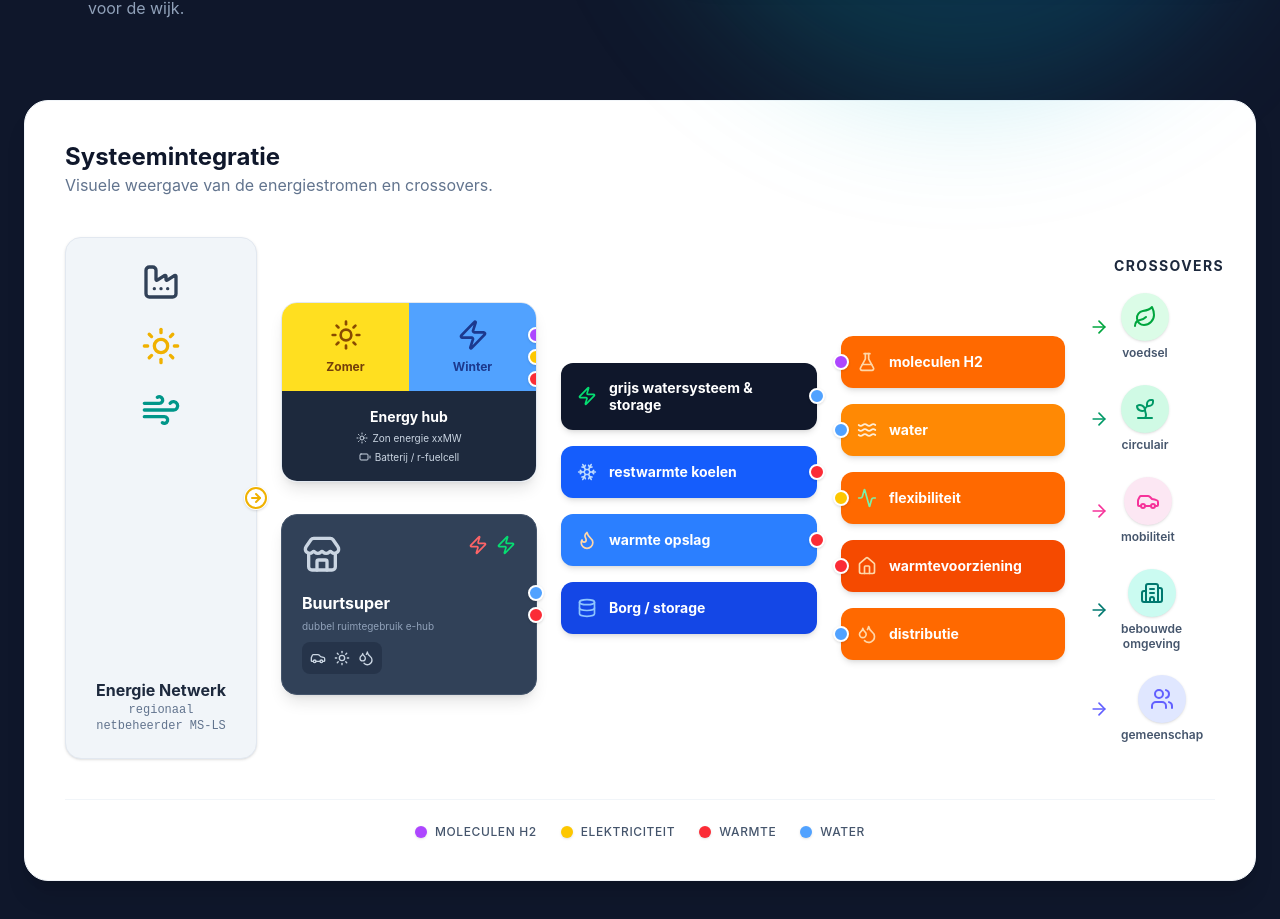
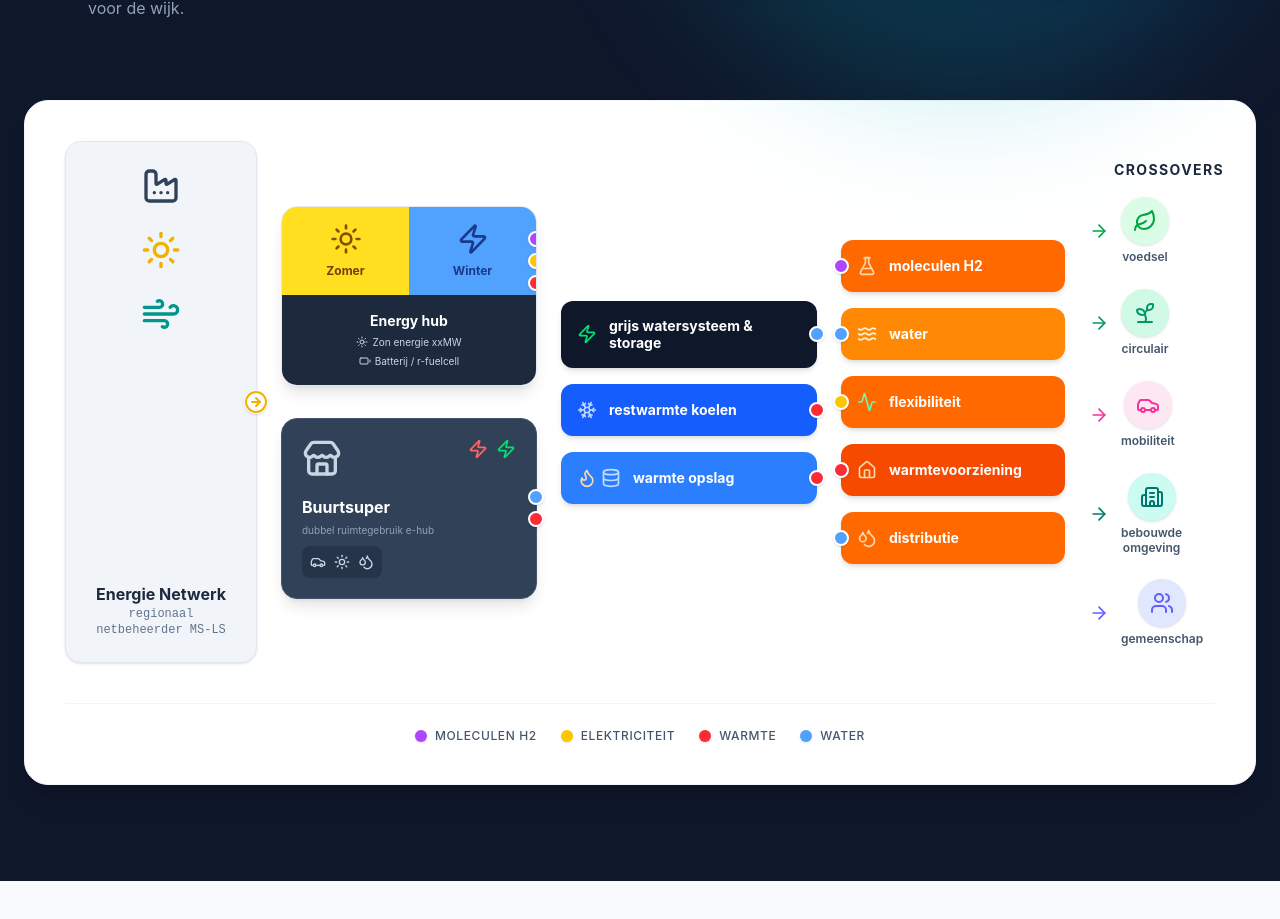
Before and after one commit to vosqdev/Netgenoten, a React (Vite) app: page / in a window 1280 px wide. Shown: the part 4997-5916 px from the top of the page. Built offline with nearby package versions, Linux system fonts and the light colour scheme.

Commit message:
refactor: update EnergyFlow component and readme banner
Clean up header content in EnergyFlow and update the project banner image.

```diff
--- a/src/components/EnergyFlow.tsx
+++ b/src/components/EnergyFlow.tsx
@@ -12,10 +12,7 @@ export default function EnergyFlow() {
       viewport={{ once: true }}
       className="w-full bg-white rounded-3xl p-6 md:p-10 shadow-xl border border-slate-100 overflow-x-auto mt-20"
     >
-      <div className="mb-10">
-        <h3 className="text-2xl font-bold text-slate-900">{t('Systeemintegratie', 'System Integration')}</h3>
-        <p className="text-slate-500">{t('Visuele weergave van de energiestromen en crossovers.', 'Visual representation of energy flows and crossovers.')}</p>
-      </div>
+
 
       <div className="min-w-[1000px] flex justify-between items-stretch gap-6">
         {/* Column 1: Source */}
@@ -103,13 +100,12 @@ export default function EnergyFlow() {
             <div className="absolute -right-2 top-1/2 -translate-y-1/2 w-4 h-4 rounded-full bg-red-500 border-2 border-white shadow-sm"></div>
           </div>
           <div className="bg-blue-500 text-white p-4 rounded-xl shadow-md flex items-center gap-3 relative">
-            <Flame className="w-5 h-5 text-orange-200 shrink-0" />
+            <div className="flex gap-1 shrink-0">
+              <Flame className="w-5 h-5 text-orange-200" />
+              <Database className="w-5 h-5 text-blue-200" />
+            </div>
             <span className="text-sm font-bold leading-tight">{t('warmte opslag', 'heat storage')}</span>
             <div className="absolute -right-2 top-1/2 -translate-y-1/2 w-4 h-4 rounded-full bg-red-500 border-2 border-white shadow-sm"></div>
-          </div>
-          <div className="bg-blue-700 text-white p-4 rounded-xl shadow-md flex items-center gap-3 relative">
-            <Database className="w-5 h-5 text-blue-300 shrink-0" />
-            <span className="text-sm font-bold leading-tight">{t('Borg / storage', 'Deposit / storage')}</span>
           </div>
         </div>
 
```
Also changed, not shown: 1 other file (tests, documents, lock files or other folders).
